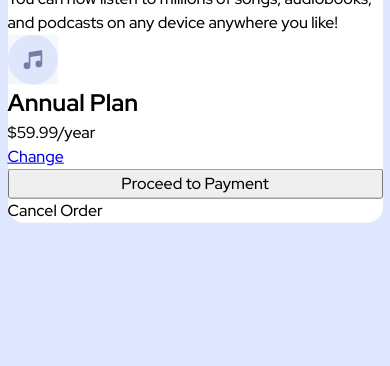
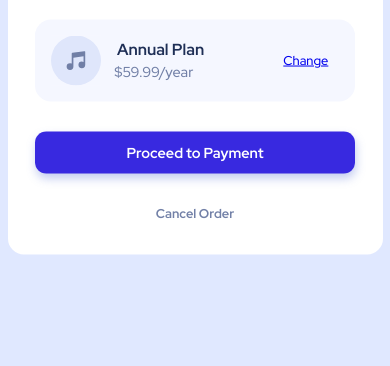
Before and after one commit to ab1820/Order-Summary, a plain HTML site: page index.html in a window 390 px wide. Shown: the part 478-844 px from the top of the page. Drawn offline with Linux system fonts and the light colour scheme.

Commit message:
mobile done

```diff
--- a/index.html
+++ b/index.html
@@ -18,18 +18,19 @@
     <img class="hero-image" src="./images/illustration-hero.svg" alt="hero-image">
     <h1>Order Summary</h1>
 
-    <p>You can now listen to millions of songs, audiobooks, and podcasts on any
+    <p class="paragraph">You can now listen to millions of songs, audiobooks, and podcasts on any
       device anywhere you like!
     </p>
 
-    <img class="music-icon" src="./images/icon-music.svg">
-    <h2>Annual Plan</h2>
-    <p>$59.99/year</p>
-
-    <a href="#">Change</a>
+    <div class="plan">
+      <img class="music-icon" src="./images/icon-music.svg">
+      <h2>Annual Plan</h2>
+      <p class="price">$59.99/year</p>
+      <a href="#">Change</a>
+    </div>
 
     <button>Proceed to Payment</button>
-    <p>Cancel Order</p>
+    <p class="cancel">Cancel Order</p>
   </div>
 
 </body>
--- a/main.css
+++ b/main.css
@@ -80,7 +80,7 @@ h6 {
   background-color: var(--card-body);
   border-radius: 1rem;
   margin: auto;
-  transform: translateY(50%);
+  transform: translateY(25%);
 }
 
 .hero-image {
@@ -92,3 +92,75 @@ h6 {
   width: 50px;
   background-color: var(--pale-blue);
 }
+
+div.container h1 {
+  text-align: center;
+  color: var(--header-color);
+  font-size: 1.6rem;
+  font-weight: 900;
+  padding-top: 2rem;
+}
+
+.paragraph {
+  color: var(--paragraph-color);
+  text-align: center;
+  padding: 1.1rem;
+  margin: -0.5rem 2rem;
+  font-size: 0.9rem;
+}
+
+.plan {
+  background-color: var(--pale-blue);
+  border-radius: 1rem;
+  width: 320px;
+  display: flex;
+  margin: 0 auto;
+  align-items: center;
+  margin-top: 0.8rem;
+  /* border: 1px solid #000; */
+  padding: 1rem;
+}
+
+div.container h2 {
+  font-size: inherit;
+  padding-left: 1rem;
+  margin-top: -22px;
+  color: var(--header-color);
+}
+
+.price {
+  margin-top: 22px;
+  margin-left: -90px;
+  padding: 0;
+  color: var(--paragraph-color);
+  font-size: 0.9rem;;
+}
+
+div.plan a {
+  margin-left: 90px;
+  font-size: 0.8rem;
+}
+
+button {
+  font-weight: 700;
+  color: var(--card-body);
+  background-color: var(--bright-blue);
+  border: none;
+  border-radius: 0.7rem;
+  padding-top: 10px;
+  padding-bottom: 10px;
+  padding-left: 91px;
+  padding-right: 91px;
+  max-width: max-content;
+  font-size: 0.9rem;
+  margin: 1.9rem auto;
+  box-shadow: 1px 5px 10px hsla(228, 60%, 61%, 0.37);
+}
+
+.cancel {
+  text-align: center;
+  color: var(--paragraph-color);
+  font-size: 0.8rem;
+  font-weight: 700;
+  margin-bottom: 2rem;
+}
```
